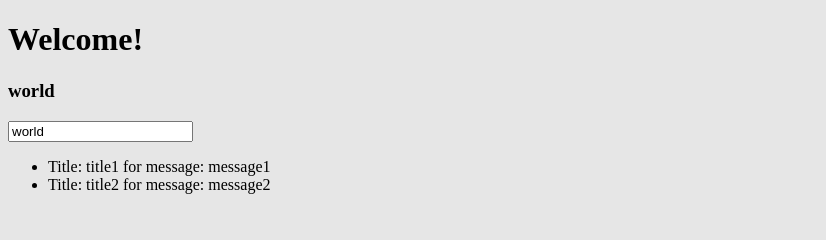
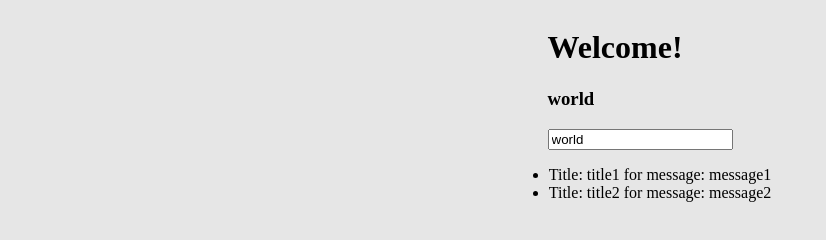
Before and after one commit to dpastoor/angular-basics, a website: page app/index.html in a window 1280 px wide. Shown: the whole page, without its empty margins (0-826 px from the left). Drawn offline with nearby package versions, Linux system fonts and the light colour scheme.

Commit message:
add flexbox and styling to center

```diff
--- a/app/css/main.css
+++ b/app/css/main.css
@@ -1,3 +1,15 @@
 body {
   background-color: #e6e6e6;
 }
+
+.App {
+  display: flex;
+  flex-direction: column;
+}
+
+.Input {
+  margin: auto;
+}
+.MessageList {
+  margin: auto;
+}
--- a/app/index.html
+++ b/app/index.html
@@ -6,19 +6,21 @@
         <title>Eggly</title>
         <link rel="stylesheet" href="css/main.css">
     </head>
-    <body ng-controller="MainCtrl">
-        <div ng-init="message='world'">
+    <body>
+      <div class="App" ng-controller="MainCtrl">
+        <div class="Input" ng-init="message='world'">
           <h1>{{title}}</h1>
           <h3>{{message}}</h3>
           <input type="text" ng-model="message"/>
         </div>
-        <div>
+        <div class="MessageList">
           <ul>
             <li ng-repeat="message in messages">
               Title: {{message.title}} for message: {{message.text}}
             </li>
           </ul>
         </div>
+      </div>
 
         <script src="../node_modules/jquery/dist/jquery.min.js"></script>
         <script src="../node_modules/angular/angular.min.js"></script>
```
